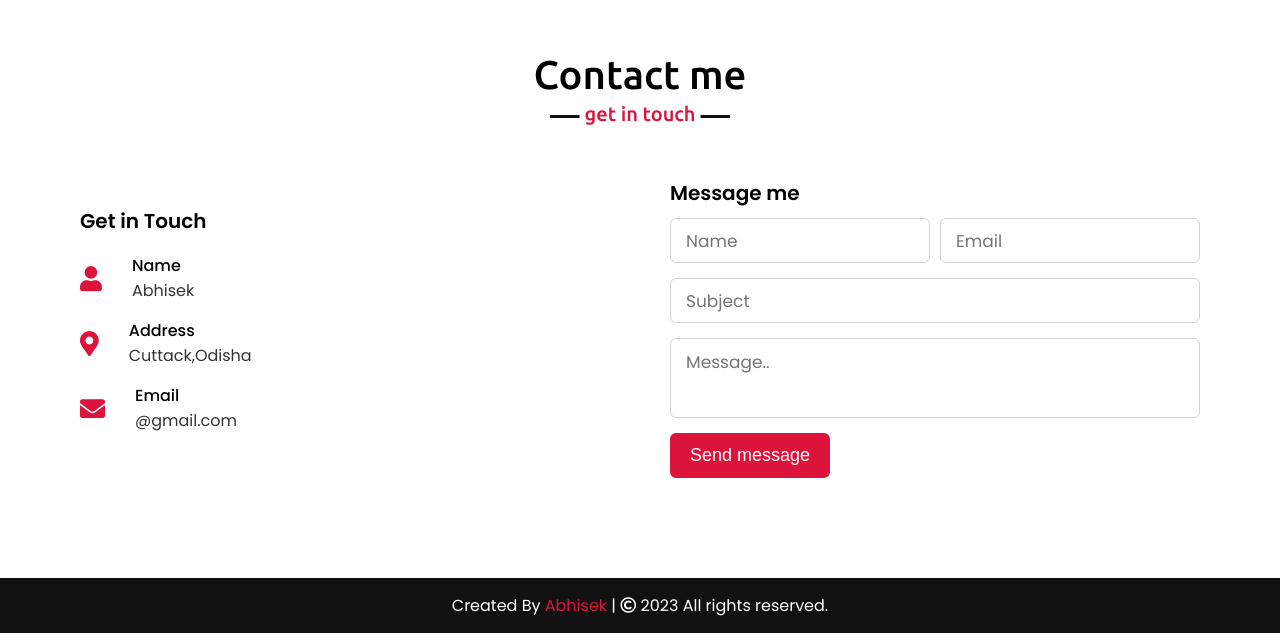
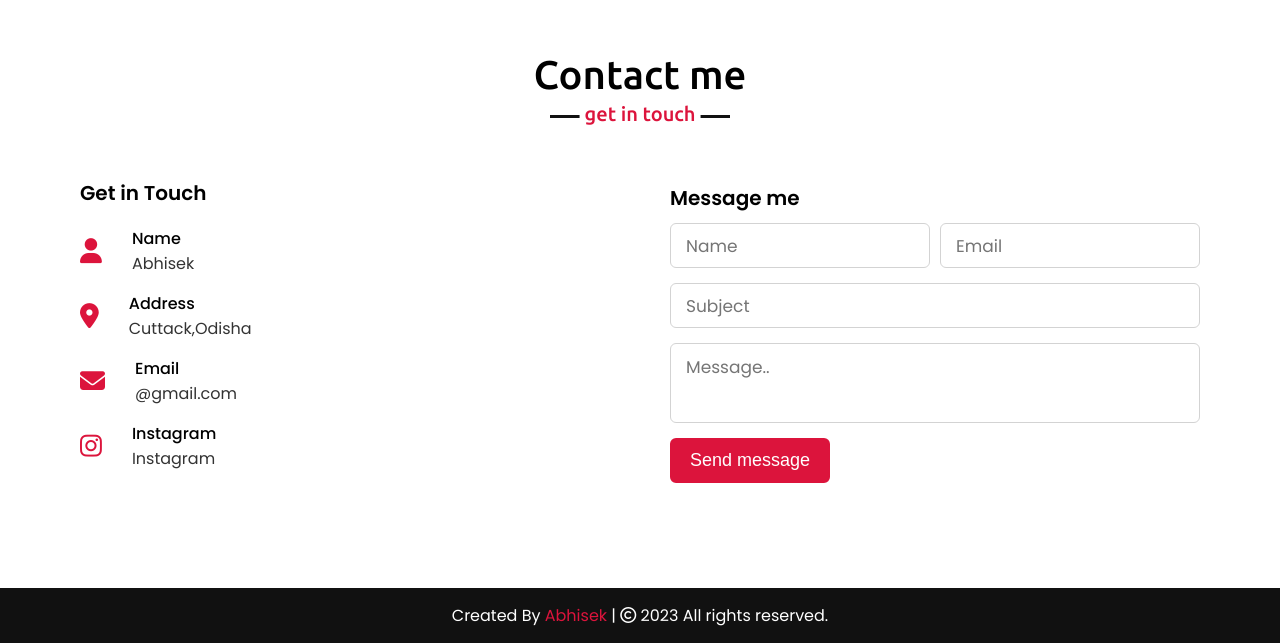
Before and after one commit to Abhisek1233/Abhisek-Portfolio-, a plain HTML site: page index.html in a window 1280 px wide. Shown: the part 2167-2810 px from the top of the page. Drawn offline with nearby package versions, Linux system fonts and the light colour scheme.

Commit message:
Update index.html

```diff
--- a/index.html
+++ b/index.html
@@ -11,6 +11,7 @@
     <script src="https://cdnjs.cloudflare.com/ajax/libs/waypoints/4.0.1/jquery.waypoints.min.js"></script>
     <script src="https://cdnjs.cloudflare.com/ajax/libs/OwlCarousel2/2.3.4/owl.carousel.min.js"></script>
     <link rel="stylesheet" href="https://cdnjs.cloudflare.com/ajax/libs/OwlCarousel2/2.3.4/assets/owl.carousel.min.css"/>
+    <link rel="stylesheet" href="https://cdnjs.cloudflare.com/ajax/libs/font-awesome/6.4.2/css/all.min.css" integrity="sha512-z3gLpd7yknf1YoNbCzqRKc4qyor8gaKU1qmn+CShxbuBusANI9QpRohGBreCFkKxLhei6S9CQXFEbbKuqLg0DA==" crossorigin="anonymous" referrerpolicy="no-referrer" />
 </head>
 <body>
     <div class="scroll-up-btn">
@@ -145,6 +146,13 @@
                                 <div class="sub-title">@gmail.com</div>
                             </div>
                         </div>
+                        <div class="row">
+                            <i class="fa-brands fa-instagram"></i>
+                            <div class="info">
+                                <div class="head" href="https://www.instagram.com/abhisekbehera559/?hl=en">Instagram</div>
+                                <div class="sub-title">Instagram</div>
+                            </div>
+                        </div>
                     </div>
                 </div>
                 <div class="column right">
```
